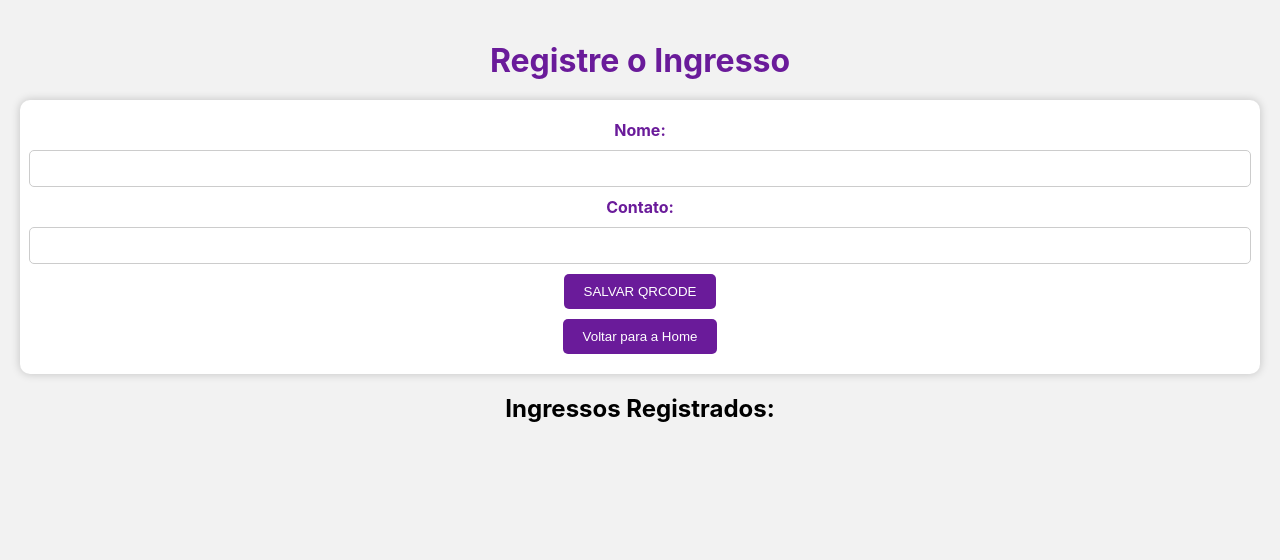
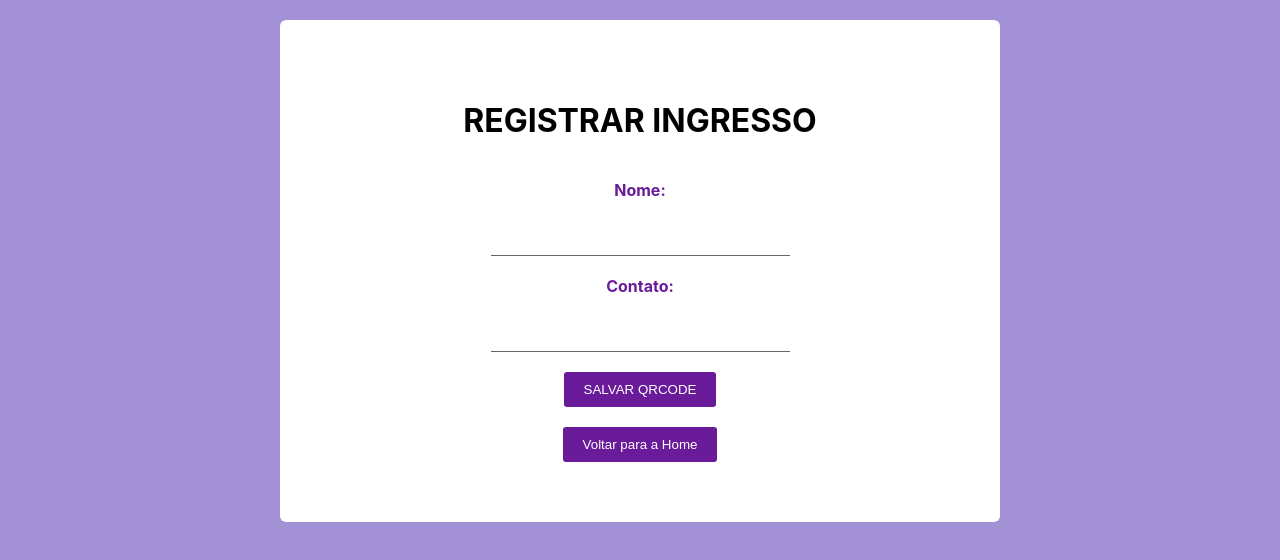
Before and after one commit to ericrodrigues00/qrcodegen, a React (Create React App) app: page /registrar in a window 1280 px wide. Shown: the top 560 px of the page. Built offline with nearby package versions, Linux system fonts and the light colour scheme.

Commit message:
mudanças no css registrar/visualizar

```diff
--- a/src/components/RegistrarIngresso.js
+++ b/src/components/RegistrarIngresso.js
@@ -5,28 +5,39 @@ import { Link } from "react-router-dom";
 import jsPDF from "jspdf";
 import QRCode from "qrcode";
 
+// conteiner roxo
 const Container = styled.div`
-  text-align: center;
   padding: 20px;
-  background-color: #f2f2f2;
+  background-color: #a391d6;
   min-height: 100vh;
+  display: flex;
+  justify-content: center;
+  align-items: 50vh;
+
 `;
 
 const Title = styled.h1`
-  color: #6a1b9a;
   margin-bottom: 20px;
+  text-transform: uppercase;
 `;
-
+//conteiner branco com as infos
 const FormContainer = styled.div`
   display: flex;
   flex-direction: column;
   align-items: center;
-  gap: 10px;
+  gap: 20px;
   background-color: white;
-  padding: 20px;
-  border-radius: 10px;
-  box-shadow: 0px 0px 10px rgba(0, 0, 0, 0.2);
+  border-radius: 6px;
+  font-family: "Roboto"
+  box-shadow: 0px 8px 20px 0px rgba(0, 0, 0, 0.15);
+  padding: 60px 50px;
+  max-width: 1000px;
+  width: 50%;
+  height: 50%;
+  margin: 0 auto;
+  justify-content:center;
 `;
+
 
 const InputLabel = styled.label`
   font-weight: bold;
@@ -35,9 +46,12 @@ const InputLabel = styled.label`
 
 const Input = styled.input`
   padding: 10px;
-  border: 1px solid #ccc;
-  border-radius: 5px;
-  width: 100%;
+  border: 0;
+  border-radius: 0px;
+  border-bottom: 1px solid #666;
+  width: 45%;
+  font-weight: bold;
+
 `;
 
 const Button = styled.button`
@@ -45,7 +59,7 @@ const Button = styled.button`
   color: white;
   padding: 10px 20px;
   border: none;
-  border-radius: 5px;
+  border-radius: 3px;
   cursor: pointer;
   transition: background-color 0.3s ease;
 
@@ -69,6 +83,7 @@ const Popup = styled.div`
   z-index: 1;
 `;
 
+
 const RegistrarIngresso = () => {
   const [nome, setNome] = useState("");
   const [contato, setContato] = useState("");
@@ -80,15 +95,11 @@ const RegistrarIngresso = () => {
   // ...
 
   const gerarPDF = async () => {
-    if (nome && contato) {
-    console.log('Nome:', nome); // Adicione esta linha
-    console.log('Contato:', contato); // Adicione esta linha
-    console.log('Número:', numero); // Adicione esta linha
-    console.log('Lidoe:', lido);
+    if (nome && contato) { // Certifique-se de que o número está definido
       const novoIngresso = {
         nome,
         contato,
-        numero,
+        numero, // Use o número extraído do código QR
         lido
       };
 
@@ -119,7 +130,7 @@ const RegistrarIngresso = () => {
           width: qrCodeSize,
           height: qrCodeSize,
         };
-
+        // Gere o QR Code diretamente no PDF
         const qrCodeData = `Nome: ${response.data.nome}, Contato: ${response.data.contato}, Numero: ${response.data.numero}`;
 
 
@@ -158,7 +169,7 @@ const RegistrarIngresso = () => {
         setNome("");
         setContato("");
         setNumero("");
--        // Aguarde 2 segundos e, em seguida, oculte o popup
+        // Aguarde 2 segundos e, em seguida, oculte o popup
         setTimeout(() => {
           setPopupVisible(false);
         }, 2000);
@@ -170,8 +181,8 @@ const RegistrarIngresso = () => {
 
   return (
     <Container>
-      <Title>Registre o Ingresso</Title>
       <FormContainer>
+      <Title>Registrar Ingresso</Title>
         <InputLabel>Nome:</InputLabel>
         <Input
           type="text"
@@ -190,15 +201,6 @@ const RegistrarIngresso = () => {
         </Link>
         {popupVisible && <Popup>QRCODE SALVO COM SUCESSO</Popup>}
       </FormContainer>
-      <h2>Ingressos Registrados:</h2>
-      <ul>
-        {ingressos.map((ingresso, index) => (
-          <li key={index}>
-            <strong>Nome:</strong> {ingresso.nome}, <strong>Contato:</strong>{" "}
-            {ingresso.contato},{" "}
-          </li>
-        ))}
-      </ul>
     </Container>
   );
 };
--- a/src/components/VisualizarIngressos.js
+++ b/src/components/VisualizarIngressos.js
@@ -1,6 +1,112 @@
-// src/components/VisualizarIngressos.js
 import React, { useEffect, useState } from 'react';
 import api from '../api';
+import styled from 'styled-components';
+import { Link } from 'react-router-dom';
+
+const PageContainer = styled.div`
+display: flex;
+flex-direction: column;
+justify-content: center;
+align-items: center;
+  background-color: white; /* Fundo branco */
+`;
+
+const ContentContainer = styled.div`
+  padding: 20px;
+  background-color: #a391d6;
+  min-height: 100vh;
+  display: flex;
+  flex-direction: column;
+  justify-content: center;
+  align-items: center;
+`;
+
+
+const Title = styled.h1`
+  color: #6a1b9a;
+  align-items: center;
+  position: center;
+`;
+
+const StyledTable = styled.table`
+  border: None;
+  align-items: center;
+  border-collapse: collapse;
+  text-align: center;
+  margin: 0px auto;
+  caption-side: top;
+  vertical-align: middle;
+  margin-bottom: 50px;
+  width: ${props => props.width || 'auto'};
+  tbody {
+    vertical-align: middle;
+  }
+  td,
+  th {
+    border: none;
+  }
+
+  td {
+    padding: 5px 135px;
+  }
+
+  thead > tr {
+    background-color: #c2c2c2;
+  }
+
+  caption {
+    font-size: 0.9em;
+    padding: 5px;
+    font-weight: bold;
+  }
+
+  tr:nth-child(odd) {
+    background-color: #ffffff; /* Linhas ímpares são brancas */
+  }
+
+  tr:nth-child(even) {
+    background-color: #f0f0f0; /* Linhas pares são cinzas */
+  }
+
+  text-align: center;
+
+  th, td {
+    padding: 5px -20%; // Remova o padding horizontal e mantenha o padding vertical
+  }
+
+`;
+
+const Button = styled.button`
+  background-color: #6a1b9a;
+  color: white;
+  padding: 10px 20px;
+  border: none;
+  border-radius: 5px;
+  cursor: pointer;
+  transition: background-color 0.3s ease;
+
+  &:hover {
+    background-color: #512da8;
+  }
+`;
+const Tr = styled.tr`
+  text-align: center;
+
+
+  &:hover {
+    background-color: #6a1b9a;
+    color: purple;
+  }
+`;
+//teste
+const ThCustom = styled.th`
+  padding: 5px 20px; /* Estilo personalizado para a coluna específica */
+`;
+
+const TdCustom = styled.td`
+  padding: 5px 100px; /* Estilo personalizado para a coluna específica */
+`;
+
 
 const VisualizarIngressos = () => {
   const [ingressos, setIngressos] = useState([]);
@@ -20,29 +126,33 @@ const VisualizarIngressos = () => {
   }, []);
 
   return (
-    <div>
-      <h1>Visualizar Ingressos</h1>
-      <table>
+      <ContentContainer>
+        <PageContainer>
+        <Title>Visualizar Ingressos</Title>
+        <StyledTable>
           <thead>
             <tr>
-            <th>NOME</th>
+            <ThCustom>NOME</ThCustom>
               <th>CONTATO</th>
-            <th>NÚMERO DO INGRESSO</th>
               <th>UTILIZADO</th>
             </tr>
           </thead>
           <tbody>
-          {ingressos.map((ingresso) => (
-            <tr key={ingresso._id}>
-              <td>{ingresso.nome}</td>
+            {ingressos.map(ingresso => (
+              <Tr key={ingresso._id}>
+                <TdCustom>{ingresso.nome}</TdCustom>
                 <td>{ingresso.contato}</td>
-
                 <td>{ingresso.lido ? 'SIM' : 'NÃO'}</td>
-            </tr>
+              </Tr>
             ))}
           </tbody>
-      </table>
-    </div>
+        </StyledTable>
+        <Link to="/">
+          <Button>Home</Button>
+        </Link>
+        </PageContainer>
+      </ContentContainer>
+
   );
 };
 
```
Lines whose indentation alone changed are shown as unchanged.
